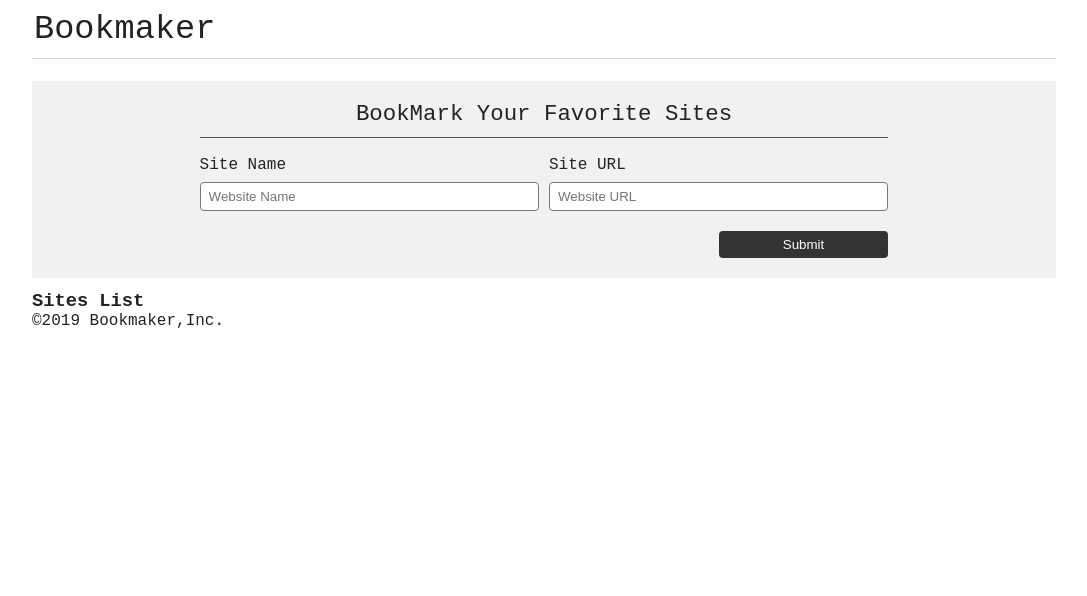
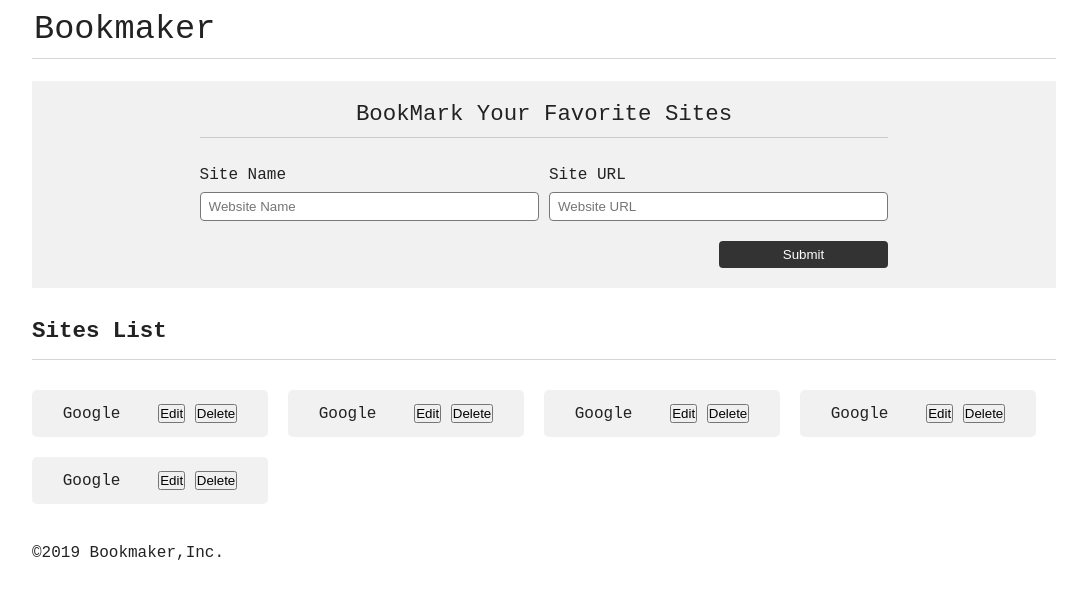
Before and after one commit to Gabriel-JM/Bookmarker, a plain HTML site: page index.html in a window 1280 px wide. Shown: the whole page, without its empty margins (96-1183 px from the left). Drawn offline with Linux system fonts and the light colour scheme.

Commit message:
Implementando a lista de itens (08/11)

```diff
--- a/css/style.css
+++ b/css/style.css
@@ -1,5 +1,8 @@
 :root {
 	font-size: 12pt;
+	--body-color: #222;
+	--book-header-underline: rgba(50, 50, 50, 0.2);
+	--form-container-bg: #f1f1f1;
 }
 
 * {
@@ -11,7 +14,7 @@
 
 body {
 	font-family: monospace;
-	color: #222;
+	color: var(--body-color);
 }
 
 header, section, footer {
@@ -21,7 +24,7 @@ header, section, footer {
 
 .book-header {
 	padding: 10px 2px;
-	border-bottom: 1px solid rgba(50, 50, 50, 0.2);
+	border-bottom: 1px solid var(--book-header-underline);
 	margin-bottom: 22px;
 }
 
@@ -31,16 +34,16 @@ header, section, footer {
 }
 
 .insert-site-container {
-	background-color: #f1f1f1;
+	background-color: var(--form-container-bg);
 	padding: 20px;
 	margin-bottom: 12px;
 }
 
 .insert-site-header {
 	width: 70%;
-	border-bottom: 1px solid #555;
+	border-bottom: 1px solid var(--book-header-underline);
 	padding-bottom: 10px;
-	margin-bottom: 18px;
+	margin-bottom: 28px;
 }
 
 .insert-site-header > h3 {
@@ -80,4 +83,39 @@ header, section, footer {
 	border-radius: 4px;
 	color: white;
 	padding: 6px;
+	cursor: pointer;
 }
+
+.sites-list-header {
+	font-size: 1.2rem;
+	padding-bottom: 15px;
+	margin-top: 30px;
+	margin-bottom: 10px;
+	border-bottom: 1px solid var(--book-header-underline);
+}
+
+.site-list {
+	display: flex;
+	justify-content: flex-start;
+	align-items: center;
+	flex-wrap: wrap;
+}
+
+.site-description-container {
+	width: calc(25% - 20px);
+	background-color: var(--form-container-bg);
+	padding: 14px 3%;
+	margin-top: 20px;
+	border-radius: 5px;
+	display: flex;
+	justify-content: space-between;
+	align-items: center;
+}
+
+.site-description-container:not(:nth-child(n+4)) {
+	margin-right: 20px;
+}
+
+footer {
+	margin-top: 40px;
+}
--- a/index.html
+++ b/index.html
@@ -26,8 +26,50 @@
         </form>
     </section>
 
-    <section id="sitesList">
-        <h3>Sites List</h3>
+    <section>
+        <header class="sites-list-header">
+            <h3>Sites List</h3>
+        </header>
+        <div class="site-list" sites-list>
+            <div class="site-description-container">
+                <span>Google</span>
+                <div>
+                    <button>Edit</button>
+                    <button>Delete</button>
+                </div>
+            </div>
+
+            <div class="site-description-container">
+                <span>Google</span>
+                <div>
+                    <button>Edit</button>
+                    <button>Delete</button>
+                </div>
+            </div>
+
+            <div class="site-description-container">
+                <span>Google</span>
+                <div>
+                    <button>Edit</button>
+                    <button>Delete</button>
+                </div>
+            </div>
+
+            <div class="site-description-container">
+                <span>Google</span>
+                <div>
+                    <button>Edit</button>
+                    <button>Delete</button>
+                </div>
+            </div>
+            <div class="site-description-container">
+                <span>Google</span>
+                <div>
+                    <button>Edit</button>
+                    <button>Delete</button>
+                </div>
+            </div>
+        </div>
     </section>
 
     <footer>
```
